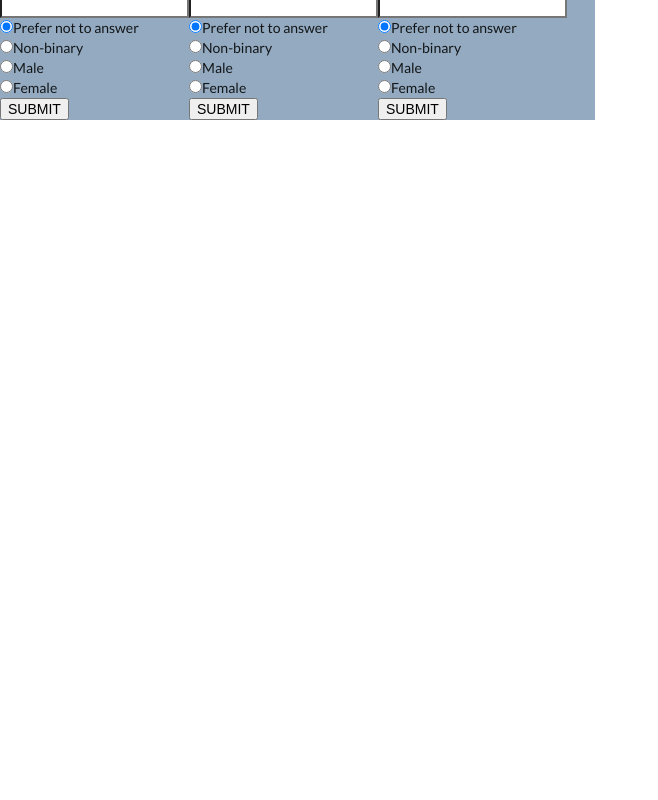
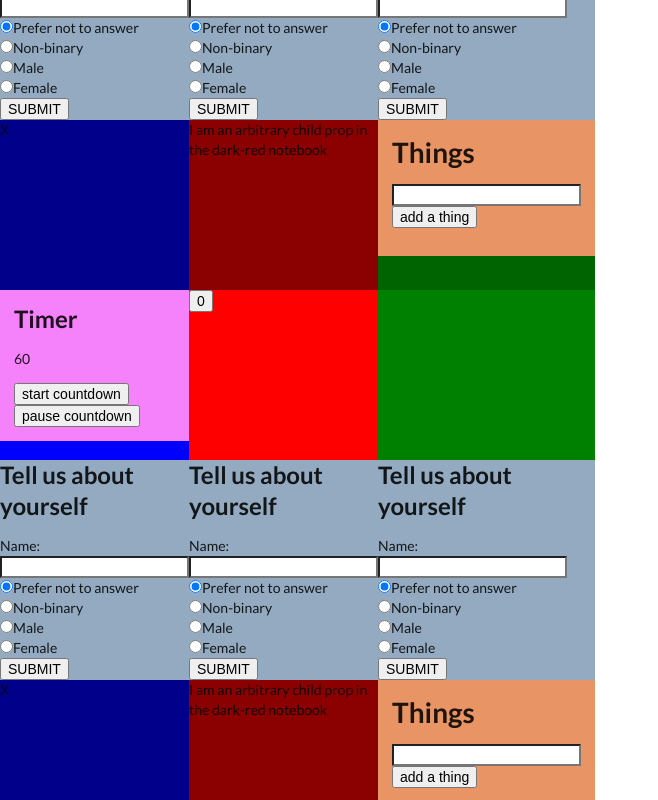
Before and after one commit to theoluyi/xaea-12, a React (Create React App) app: page / in a window 1280 px wide. Shown: the part 1000-1800 px from the top of the page, without its empty margins (0-658 px from the left). Before the commit the page ends 1120 px from the top, so only its background shows below. Built offline with nearby package versions, Linux system fonts and the light colour scheme.

Commit message:
quad grid

```diff
--- a/src/App.js
+++ b/src/App.js
@@ -13,6 +13,9 @@ function App() {
     <div className="app">
       <Grid />
       <Grid/>
+      <Grid/>
+      <Grid/>
+
     </div>
   );
 }
```
